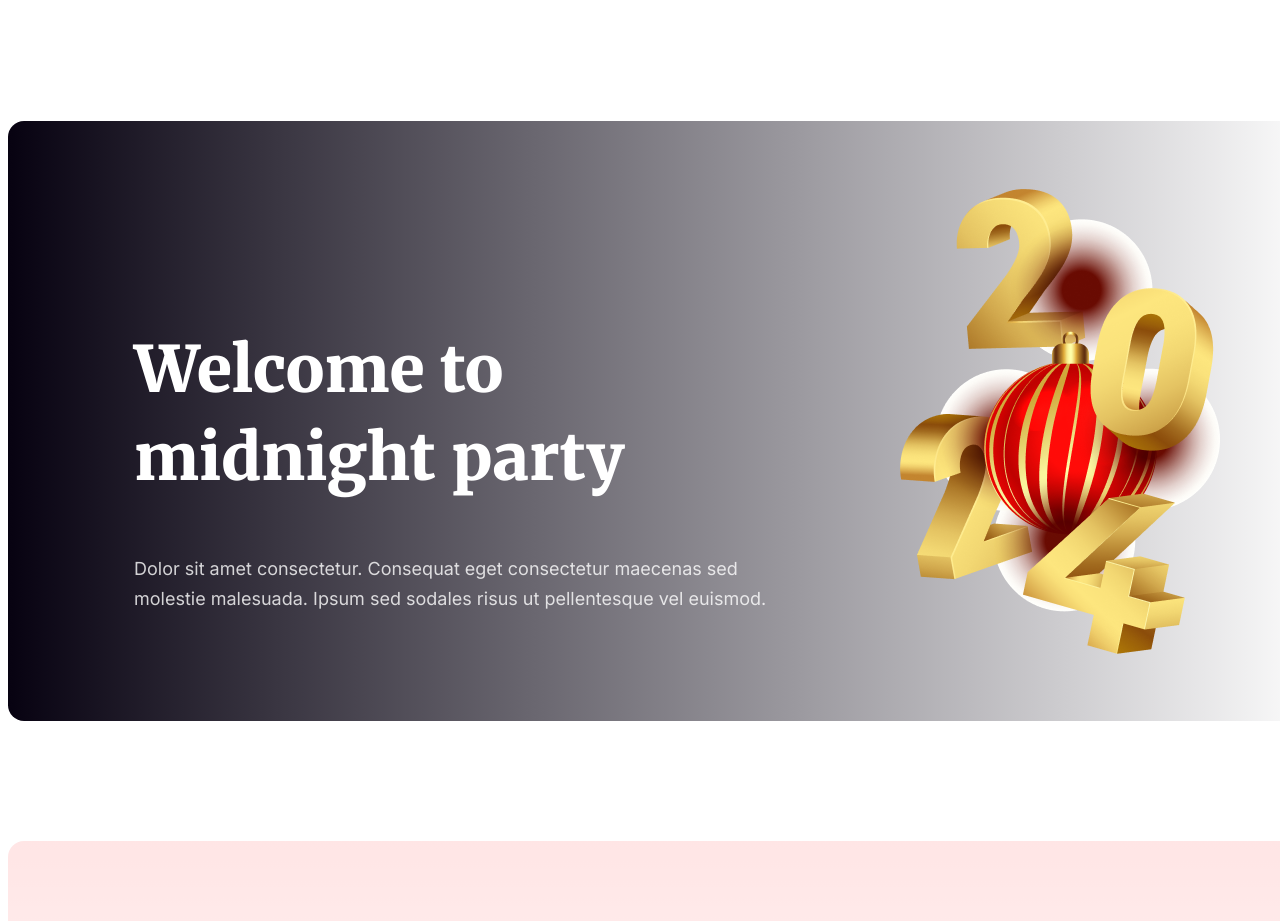
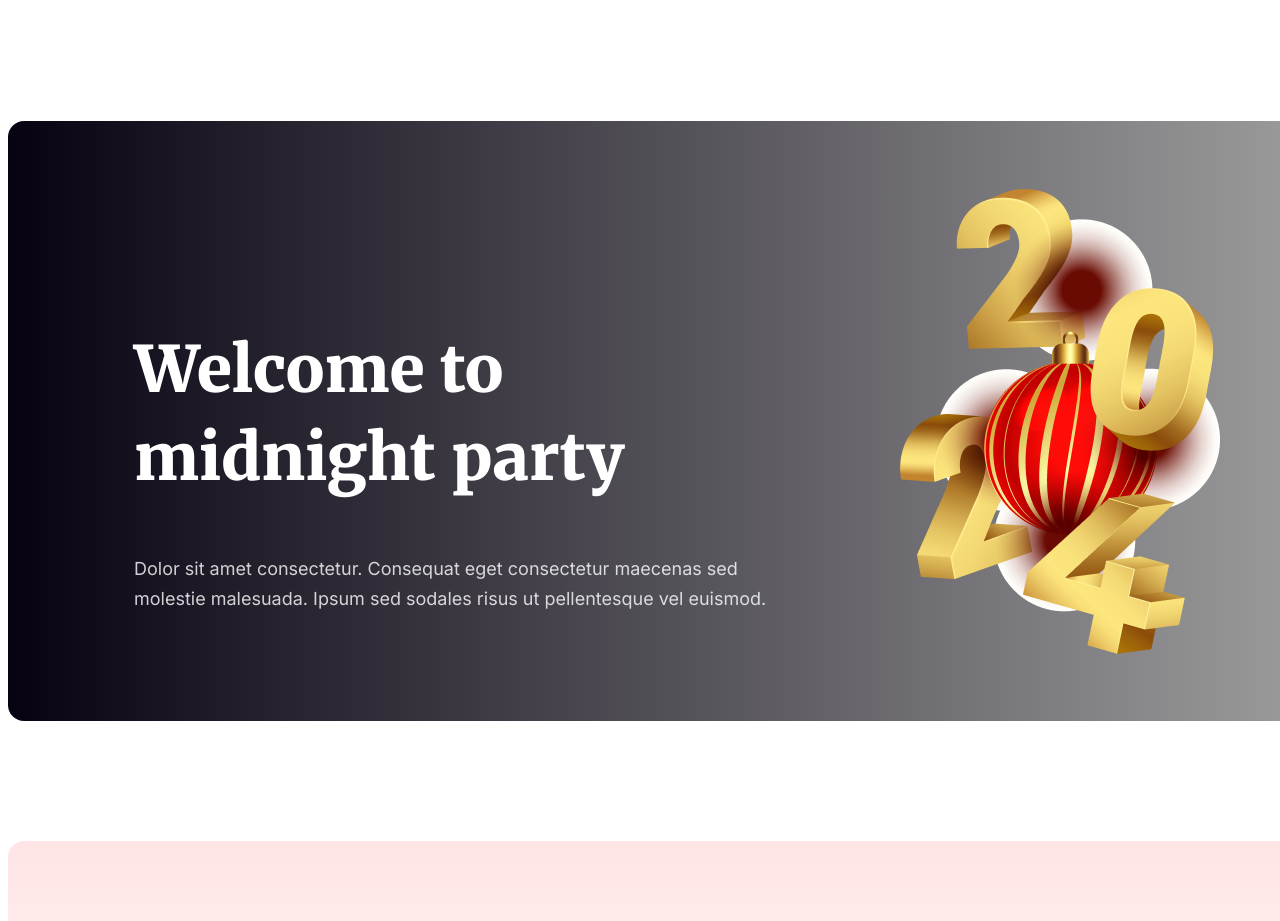
Before and after one commit to fahimfiroz42/happy-new-year, a plain HTML site: page index.html in a window 1280 px wide. Shown: the part 1581-2502 px from the top of the page. Drawn offline with Linux system fonts and the light colour scheme; the site is published under a folder, as on GitHub Pages, so addresses that start at the root find nothing.

Commit message:
another change in img

```diff
--- a/style.css
+++ b/style.css
@@ -81,7 +81,7 @@ text-align: center;
 .poster2{
     width: 1320px;
 height: 600px;
-background-image: linear-gradient(90.00deg, rgb(7, 2, 17),rgba(7, 2, 17, 0) 100%),url(/images/Vectorrr.png);
+background-image: linear-gradient(90.00deg, rgb(7, 2, 17),rgba(7, 2, 17, 0) 100%),url(./images/Vectorrr.png);
 margin: auto;
 border-radius: 16px;
 margin-top: 120px;
```
